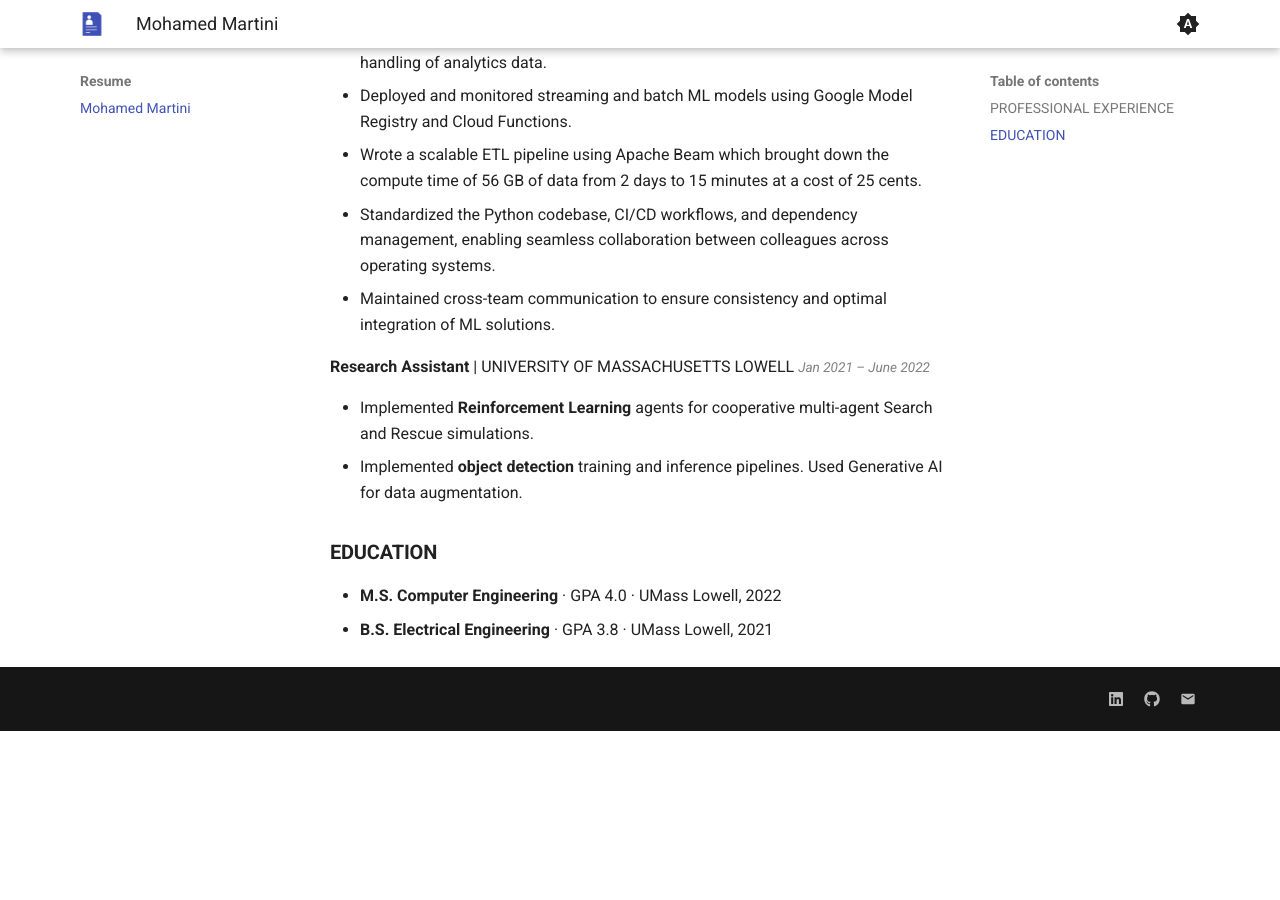
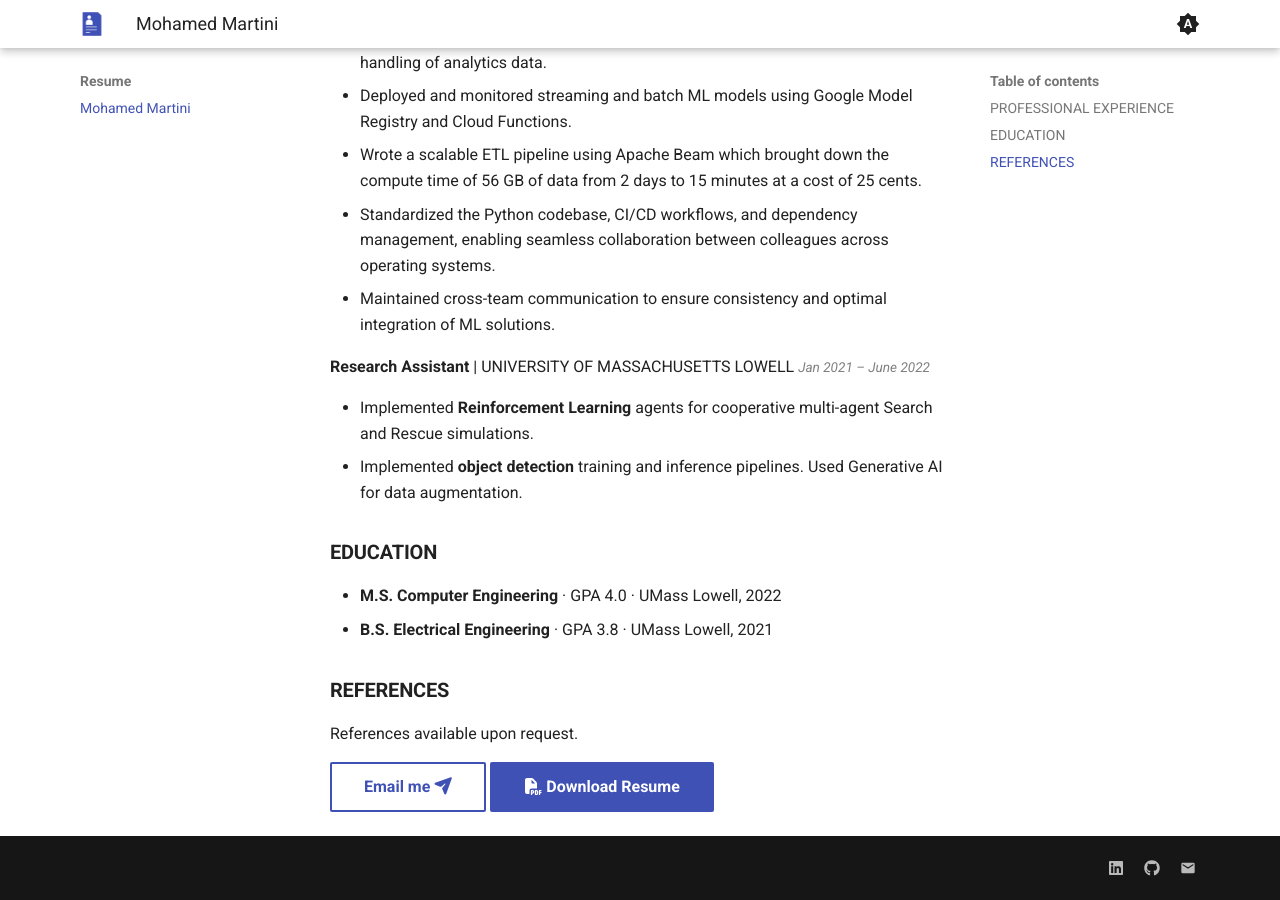
Before and after one commit to MhdMartini/resume, an MkDocs documentation site: the page built from docs/README.md, in a window 1280 px wide and 900 px high, scrolled down 1315 px. Built offline with MkDocs 1.6.1 and Material for MkDocs 9.7.7, drawn with Linux system fonts in a browser that asks for light colours; nearby versions of some CDN libraries; library files that are not in the unit come from our copies; the version menu is left out; before the commit the page ends 2046 px from its top, so only the background shows below that.

Commit message:
fix: add buttons to site

```diff
--- a/docs/README.md
+++ b/docs/README.md
@@ -42,3 +42,10 @@
 
 - **M.S. Computer Engineering** · GPA 4.0 · UMass Lowell, 2022
 - **B.S. Electrical Engineering** · GPA 3.8 · UMass Lowell, 2021
+
+
+### **REFERENCES**
+
+References available upon request.
+
+[Email me :fontawesome-solid-paper-plane:](mailto:leverai@leverai.tech){ .md-button } [:fontawesome-solid-file-pdf: Download Resume](assets/resume.pdf){ .md-button .md-button--primary }
--- a/pyproject.toml
+++ b/pyproject.toml
@@ -1,6 +1,6 @@
 [project]
 name = "resume"
-version = "2026.2.24"
+version = "2026.2.25"
 description = "Resume"
 dependencies = []
 requires-python = ">=3.10"
```
Also changed, not shown: 1 other file.
